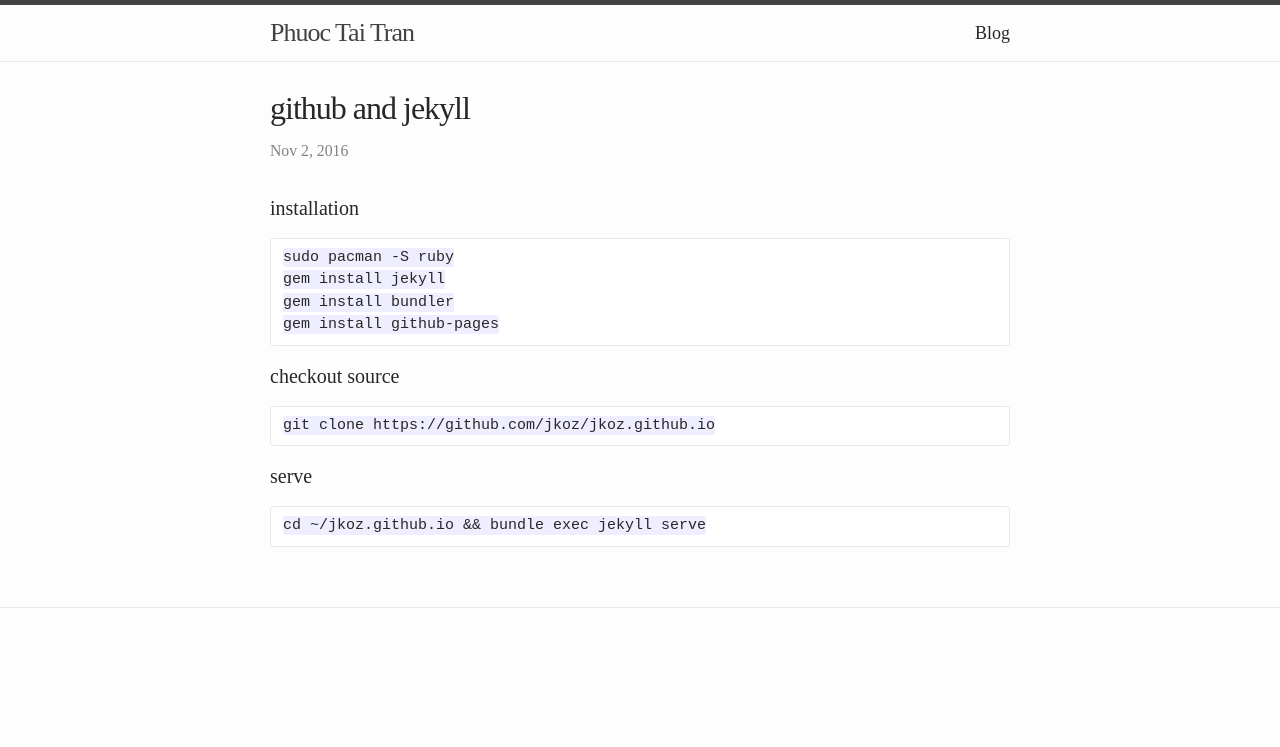
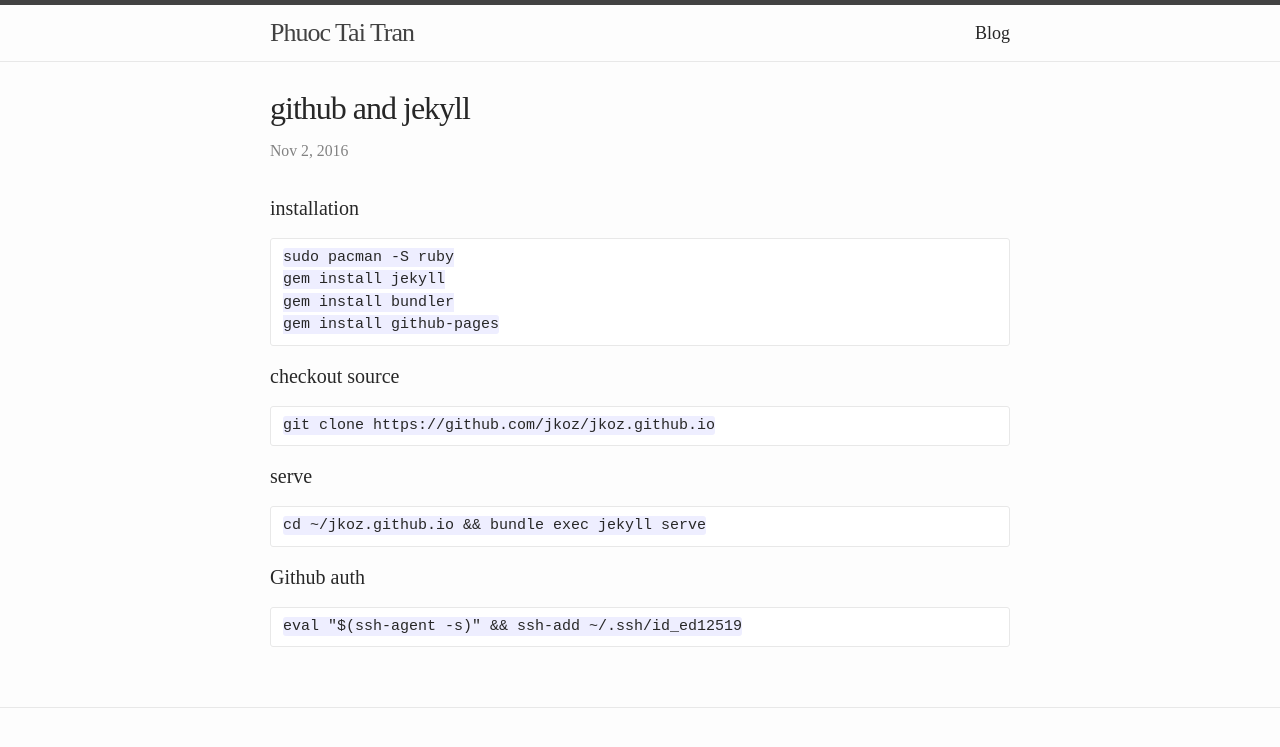
Before and after one commit to jkoz/jkoz.github.io, a Jekyll site: the page built from _posts/2016-11-02-github-and-jekyll.md, in a window 1280 px wide. Shown: the top 747 px of the page. Built offline with Jekyll 4.4.1, drawn with Linux system fonts in a browser that asks for light colours; some web fonts are replaced.

Commit message:
note github auth

````diff
--- a/_posts/2016-11-02-github-and-jekyll.md
+++ b/_posts/2016-11-02-github-and-jekyll.md
@@ -25,3 +25,9 @@ git clone https://github.com/jkoz/jkoz.github.io
 ```
 cd ~/jkoz.github.io && bundle exec jekyll serve
 ```
+
+### Github auth
+
+```
+eval "$(ssh-agent -s)" && ssh-add ~/.ssh/id_ed12519
+```
````
